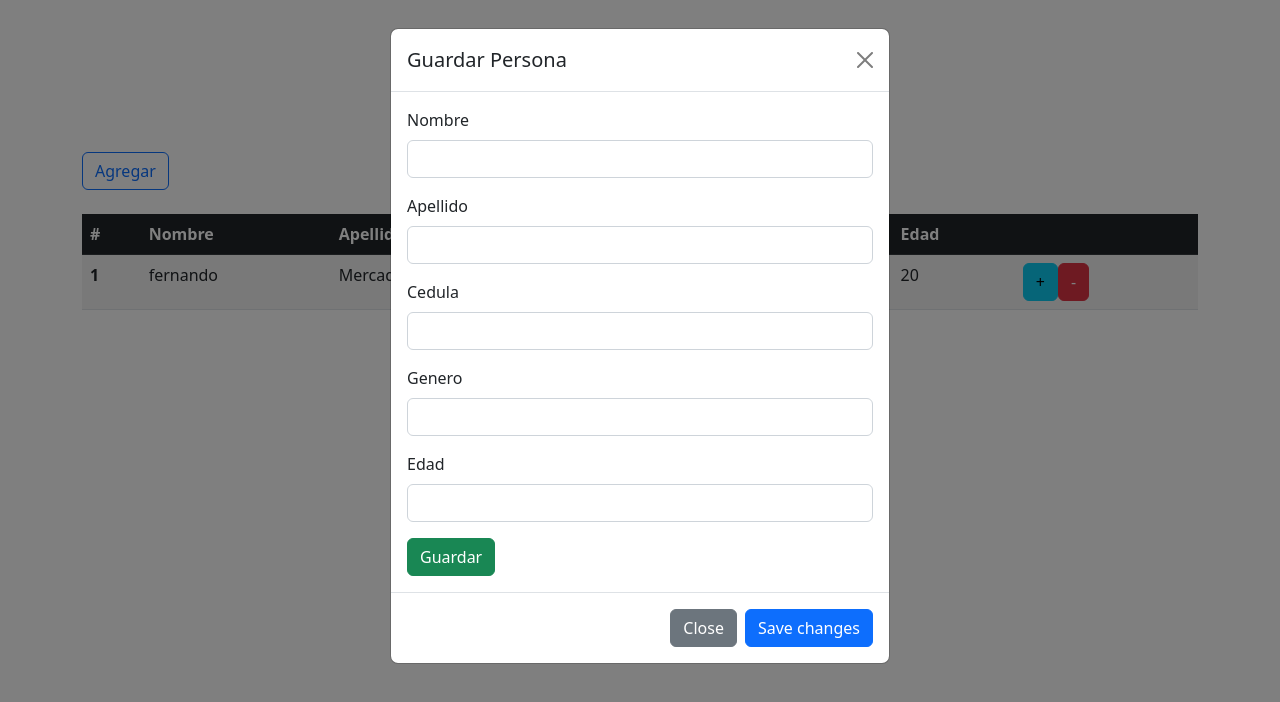
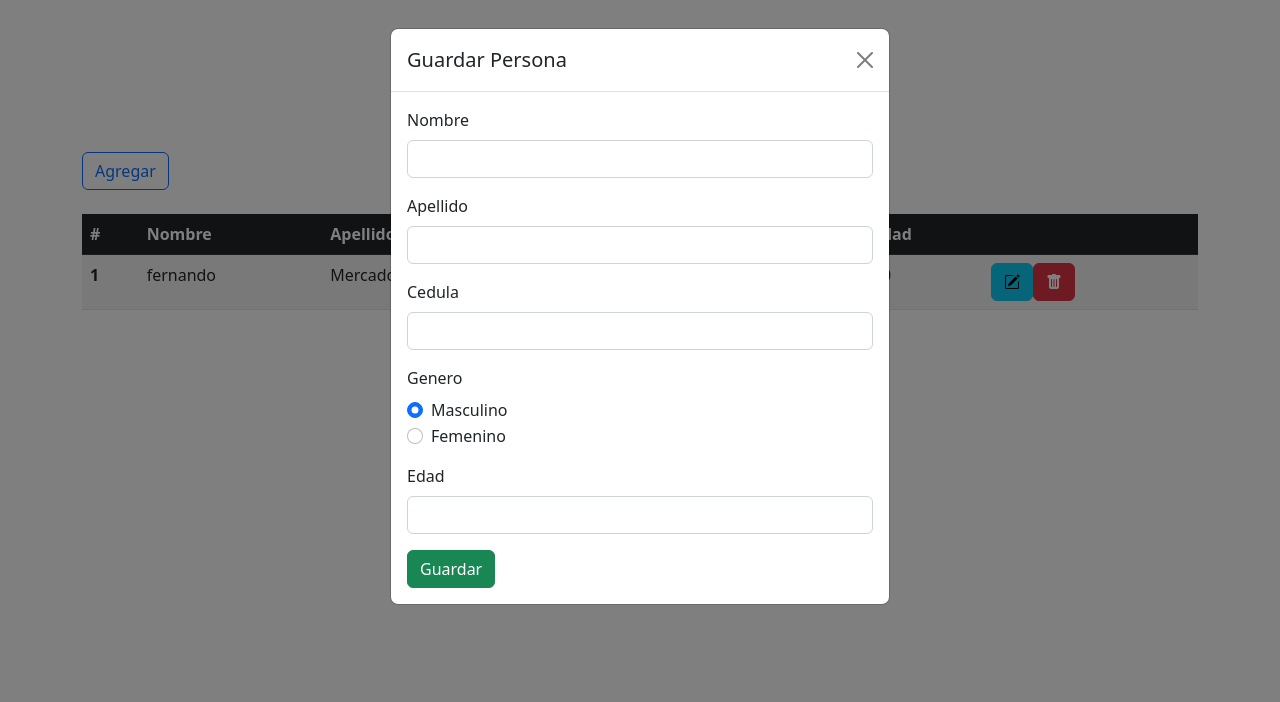
Before and after one commit to fernando59/simple_crud_angular, an Angular app: page / in a window 1280 px wide. Both pictures are taken after a click on the button "Agregar". Shown: the top 702 px of the page. Built offline with nearby package versions, Linux system fonts and the light colour scheme.

Commit message:
Add validation form

```diff
--- a/src/app/app.component.html
+++ b/src/app/app.component.html
@@ -14,40 +14,11 @@
           <button type="button" class="btn-close" data-bs-dismiss="modal" aria-label="Close"></button>
         </div>
         <div class="modal-body">
-          <form [formGroup]="myForm" (ngSubmit)="saveForm()"  autocomplete="off">
-
-          <div class="mb-3">
-            <label for="nombreForm" class="form-label">Nombre</label>
-            <input formControlName="name"  type="text" class="form-control" id="nombreForm" >
-          </div>
-          <div class="mb-3">
-            <label for="apellidoForm" class="form-label">Apellido</label>
-            <input formControlName="lastname" type="text" class="form-control" id="apellidoForm" >
-          </div>
-          <div class="mb-3">
-            <label for="cedulaForm" class="form-label">Cedula</label>
-            <input formControlName="ci" type="text" class="form-control" id="cedulaForm" >
-          </div>
-          <div class="mb-3">
-            <label for="generoForm" class="form-label">Genero</label>
-            <input type="email" class="form-control" id="generoForm" >
-          </div>
-          <div class="mb-3">
-            <label for="edadForm" class="form-label">Edad</label>
-            <input type="number" class="form-control" id="edadForm" >
-          </div>
-
-          <button class="btn btn-success">Guardar</button>
-
-          </form>
-        </div>
-        <div class="modal-footer">
-          <button type="button" class="btn btn-secondary" data-bs-dismiss="modal">Close</button>
-          <button type="button" class="btn btn-primary">Save changes</button>
+          <person-form></person-form>
         </div>
       </div>
     </div>
   </div>
-  <person-list [persons]="persons"></person-list>
+  <person-list></person-list>
   <router-outlet></router-outlet>
 </div>
--- a/src/app/app.component.ts
+++ b/src/app/app.component.ts
@@ -1,39 +1,18 @@
 import { Component } from '@angular/core';
-import { FormBuilder, FormGroup, Validators } from '@angular/forms';
-import { Person } from './models/person.model';
 
 @Component({
   selector: 'app-root',
   templateUrl: './app.component.html',
   styleUrls: ['./app.component.css']
 })
-export class AppComponent  {
-  myForm!: FormGroup;
+export class AppComponent {
 
-  persons: Person[] = [
-    {
-      age: 20,
-      name: 'fernando',
-      ci: '8197383Sc',
-      gender: 'M',
-      id: 1,
-      lastName: 'Mercado'
-    }
-  ]
-  constructor(private readonly fb: FormBuilder) { this.buildForm() }
+
+
   ngOnInit(): void {
-  }
-  private buildForm() {
-    this.myForm = this.fb.group({
-      name: ['', [Validators.required]],
-      lastname: ['', [Validators.required]],
-      ci: ['', [Validators.required]]
-    })
-
   }
 
 
-  saveForm(){
-    console.log(this.myForm.value)
-  }
+
+
 }
--- a/src/app/app.module.ts
+++ b/src/app/app.module.ts
@@ -4,12 +4,14 @@ import { BrowserModule } from '@angular/platform-browser';
 
 import { AppRoutingModule } from './app-routing.module';
 import { AppComponent } from './app.component';
-import { PersonListComponent } from './components/persons/person-list/person-list.component';
+import { PersonFormComponent } from './components/person-form/person-form.component';
+import { PersonListComponent } from './components/person-list/person-list.component';
 
 @NgModule({
   declarations: [
     AppComponent,
-    PersonListComponent
+    PersonListComponent,
+    PersonFormComponent
   ],
   imports: [
     BrowserModule,
--- /dev/null
+++ b/src/app/components/person-form/person-form.component.html
@@ -0,0 +1,39 @@
+<form [formGroup]="formPerson" (ngSubmit)="saveForm()" autocomplete="off">
+
+
+  <div class="mb-3">
+    <label for="namePersonForm" class="form-label">Nombre</label>
+    <input formControlName="name" type="text" class="form-control" id="namePersonForm">
+    <span *ngIf="isValidField('name')" class="text-danger">El campo nombre es requerido</span>
+  </div>
+  <div class="mb-3">
+    <label for="lastnameForm" class="form-label">Apellido</label>
+    <input formControlName="lastname" type="text" class="form-control" id="lastnameForm">
+    <span *ngIf="isValidField('lastname')" class="text-danger">El campo apellido es requerido</span>
+  </div>
+  <div class="mb-3">
+    <label for="ciForm" class="form-label">Cedula</label>
+    <input formControlName="ci" type="text" class="form-control" id="ciForm">
+    <span *ngIf="isValidField('ci')" class="text-danger">El campo cedula es requerido</span>
+  </div>
+  <div class="mb-3">
+    <label for="generoForm" class="form-label">Genero</label>
+    <div class="form-check">
+      <input class="form-check-input" value="M" type="radio" formControlName="gender" id="genderMale">
+      <label for="genderMale">Masculino</label>
+    </div>
+    <div class="form-check">
+
+      <input class="form-check-input" value="F" type="radio" formControlName="gender" id="genderFemale">
+      <label for="genderFemale"> Femenino</label>
+    </div>
+  </div>
+  <div class="mb-3">
+    <label for="ageForm" class="form-label">Edad</label>
+    <input type="number" formControlName="age" class="form-control" id="ageForm">
+    <span *ngIf="isValidField('age')" class="text-danger">El campo edad es requerido</span>
+  </div>
+
+  <button class="btn btn-success" type="submit">Guardar</button>
+
+</form>
--- /dev/null
+++ b/src/app/components/person-form/person-form.component.ts
@@ -0,0 +1,43 @@
+import { Component, OnInit } from '@angular/core';
+import { FormBuilder, FormGroup, Validators } from '@angular/forms';
+import { PersonService } from 'src/app/services/person.service';
+
+@Component({
+  selector: 'person-form',
+  templateUrl: './person-form.component.html',
+  styleUrls: ['./person-form.component.css']
+})
+export class PersonFormComponent implements OnInit {
+
+  formPerson!: FormGroup;
+  constructor(
+    private readonly fb: FormBuilder,
+    private readonly personService: PersonService
+  ) {
+  }
+
+  private buildForm() {
+    this.formPerson = this.fb.group({
+      name: ['',  Validators.required],
+      lastname: ['',  Validators.required],
+      ci: ['',  Validators.required],
+      gender: ['M',  Validators.required],
+      age: ['',  Validators.required],
+    })
+
+  }
+  saveForm() {
+    if (this.formPerson.invalid) {
+      this.formPerson.markAllAsTouched()
+      return
+    }
+    console.log(this.formPerson.value)
+    this.formPerson.value
+  }
+  isValidField(field: string) {
+    return this.formPerson.controls[field].errors && this.formPerson.controls[field].touched
+  }
+  ngOnInit(): void {
+    this.buildForm()
+  }
+}
--- a/src/app/components/persons/person-list/person-list.component.html
+++ b/src/app/components/person-list/person-list.component.html
@@ -19,8 +19,8 @@
             <td>{{person.gender}}</td>
             <td>{{person.age}}</td>
             <td>
-                <button class="btn btn-info">+</button>
-                <button class="btn btn-danger">-</button>
+                <button class="btn btn-info mr-2"><i class="bi bi-pencil-square"></i></button>
+                <button class="btn btn-danger ml-2"><i class="bi bi-trash-fill"></i></button>
 
             </td>
         </tr>
--- /dev/null
+++ b/src/app/components/person-list/person-list.component.ts
@@ -0,0 +1,16 @@
+import { Component, OnInit } from '@angular/core';
+import { Person } from 'src/app/models/person.model';
+import { PersonService } from 'src/app/services/person.service';
+
+@Component({
+  selector: 'person-list',
+  templateUrl: './person-list.component.html',
+})
+export class PersonListComponent implements OnInit {
+
+  constructor(private readonly personService:PersonService) { }
+  persons: Person[] = this.personService.persons;
+  ngOnInit(): void {
+  }
+
+}
--- a/src/app/components/persons/person-list/person-list.component.ts
+++ /dev/null
@@ -1,15 +0,0 @@
-import { Component, Input, OnInit } from '@angular/core';
-import { Person } from 'src/app/models/person.model';
-
-@Component({
-  selector: 'person-list',
-  templateUrl: './person-list.component.html',
-})
-export class PersonListComponent implements OnInit {
-
-  constructor() { }
-  @Input() persons: Person[] = [];
-  ngOnInit(): void {
-  }
-
-}
--- /dev/null
+++ b/src/app/services/person.service.ts
@@ -0,0 +1,21 @@
+import { Injectable } from '@angular/core';
+import { Person } from '../models/person.model';
+
+@Injectable({
+  providedIn: 'root'
+})
+export class PersonService {
+
+  idPerson: number = 0
+  persons: Person[] = [
+    {
+      age: 20,
+      name: 'fernando',
+      ci: '8197383Sc',
+      gender: 'M',
+      id: 1,
+      lastName: 'Mercado'
+    }
+  ]
+  constructor() { }
+}
--- a/src/index.html
+++ b/src/index.html
@@ -15,6 +15,8 @@
   <script src="https://cdn.jsdelivr.net/npm/bootstrap@5.2.1/dist/js/bootstrap.min.js"
     integrity="sha384-7VPbUDkoPSGFnVtYi0QogXtr74QeVeeIs99Qfg5YCF+TidwNdjvaKZX19NZ/e6oz"
     crossorigin="anonymous"></script>
+    <!-- ICONS -->
+    <link rel="stylesheet" href="https://cdn.jsdelivr.net/npm/bootstrap-icons@1.9.1/font/bootstrap-icons.css">
 </head>
 
 <body>
```
Also changed, not shown: src/app/components/person-form/person-form.component.css (added).
